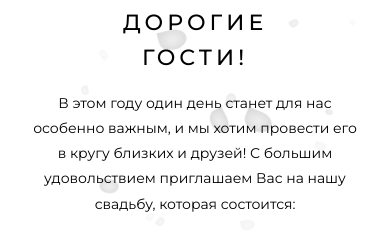
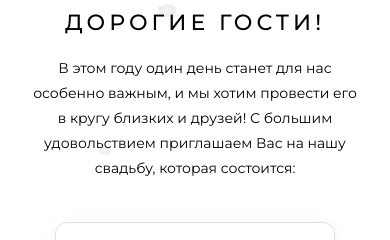
Before and after one commit to simonmalyshev/Invintation, a plain HTML site: page index.html in a window 390 px wide. Shown: the part 549-789 px from the top of the page. Drawn offline with Linux system fonts and the light colour scheme; animation ran at ten frames a second.

Commit message:
Fix Yandex Cloud

```diff
--- a/script.js
+++ b/script.js
@@ -142,6 +142,16 @@
             // Токен бота хранится в переменных окружения функции, не в коде.
             var TELEGRAM_WORKER_URL = 'https://functions.yandexcloud.net/d4eeasrjvr6vjid7tkt0';
 
+            // Прогрев Yandex Cloud Function при загрузке страницы
+            // Отправляем ping-запрос, чтобы растормошить функцию после простоя.
+            // К моменту, когда пользователь долистает до формы, холодный старт уже пройден.
+            (function warmupFunction() {
+                var s = document.createElement('script');
+                s.src = TELEGRAM_WORKER_URL + '?ping=1&callback=warmup_cb';
+                window.warmup_cb = function() { delete window.warmup_cb; };
+                document.body.appendChild(s);
+            })();
+
             function initForm() {
                 var form = document.getElementById('rsvpForm');
                 var feedback = document.getElementById('formFeedback');
@@ -274,10 +284,15 @@
 
 
             /* --------------------------------------------------
-               5. PETALS BACKGROUND вЂ” teardrop spawner
+               5. PETALS BACKGROUND — teardrop spawner
                -------------------------------------------------- */
             function initPetals() {
+                // На мобильных устройствах (ширина ≤ 480px) уменьшаем количество лепестков в 3 раза
+                var mobileMultiplier = window.innerWidth <= 480 ? 1/3 : 1;
+
                 function spawnPetals(containerId, count, cfg) {
+                    count = Math.round(count * mobileMultiplier);
+                    if (count < 1) count = 1;
                     var c = document.getElementById(containerId);
                     for (var i = 0; i < count; i++) {
                         var el = document.createElement('div'); el.className = 'petal';
--- a/styles.css
+++ b/styles.css
@@ -9,6 +9,7 @@
 
         html {
             scroll-behavior: smooth;
+            overflow-x: hidden;
         }
 
         body {
@@ -19,6 +20,7 @@
 
             -webkit-font-smoothing: antialiased;
             -moz-osx-font-smoothing: grayscale;
+            overflow-x: hidden;
         }
 
         /* ============================================
@@ -916,6 +918,7 @@
             .section__heading {
                 font-size: 40px;
                 letter-spacing: 4px;
+                padding: 0 20px;
             }
 
             .section__subheading {
@@ -962,6 +965,7 @@
             .section__heading {
                 font-size: 22px;
                 letter-spacing: 4px;
+                padding: 0 16px;
             }
 
             .section__subheading {
```
Also changed, not shown: 1 other file.
